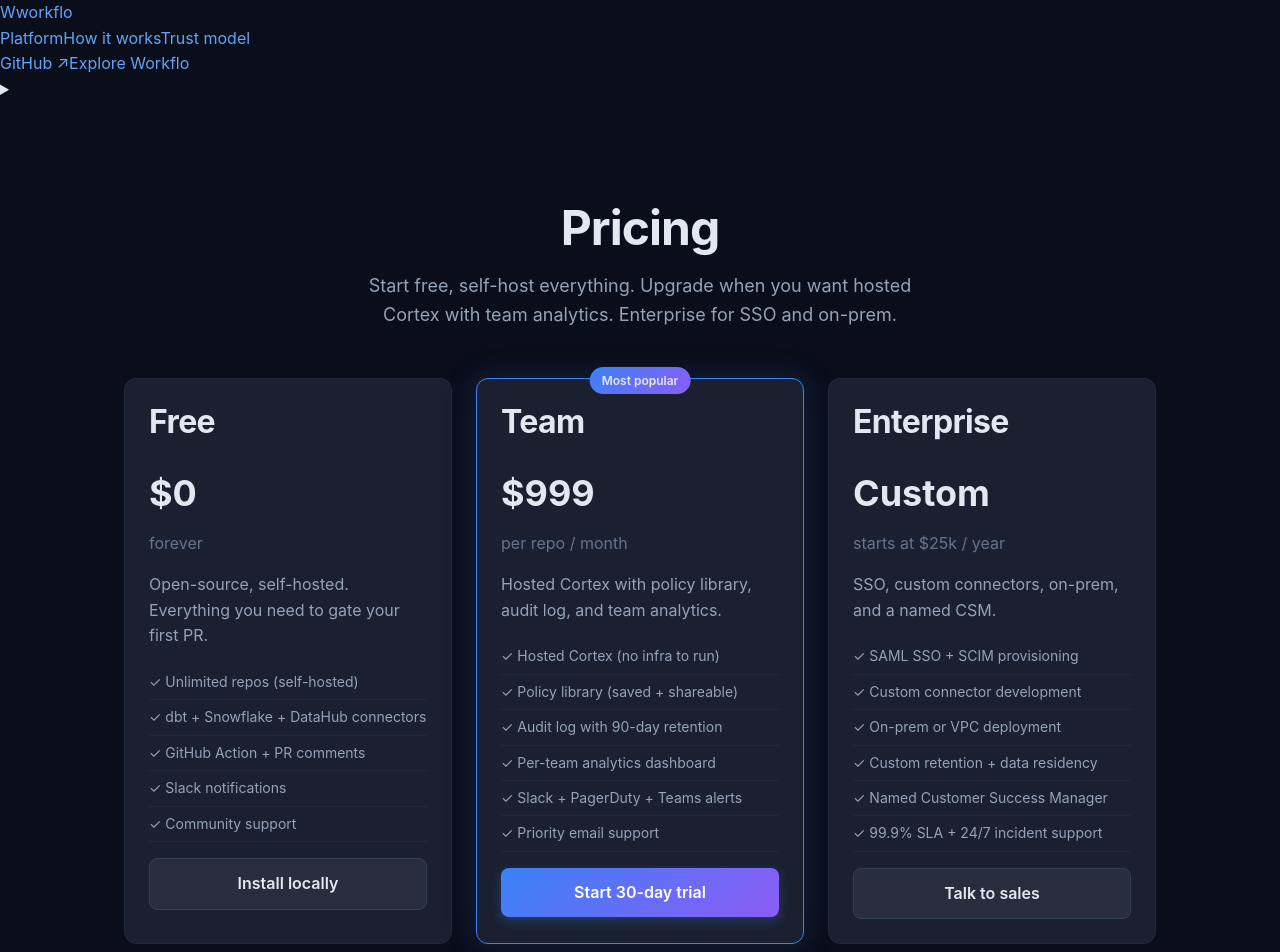
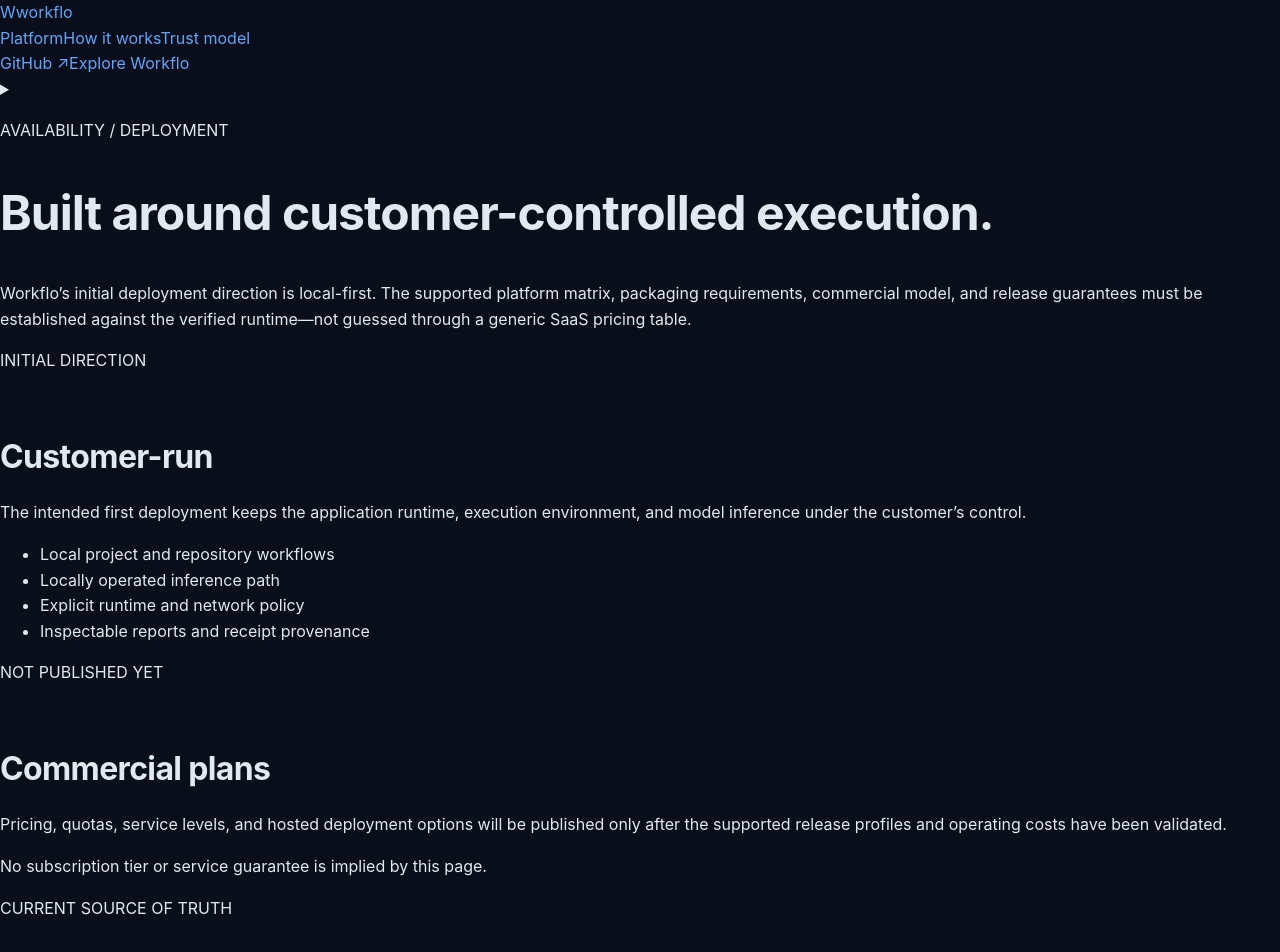
Before and after one commit to Kshitij-Tripathi87/workflo, a Next.js app in the folder website/: page /pricing in a window 1280 px wide. Shown: the top 952 px of the page. Built offline with nearby package versions, Linux system fonts and the light colour scheme.

Commit message:
replace unsupported pricing claims with deployment availability

```diff
--- a/website/app/pricing/page.tsx
+++ b/website/app/pricing/page.tsx
@@ -1,175 +1,75 @@
 import Link from "next/link";
 
-export default function PricingPage() {
-  const tiers = [
-    {
-      name: "Free",
-      price: "$0",
-      cadence: "forever",
-      description: "Open-source, self-hosted. Everything you need to gate your first PR.",
-      features: [
-        "Unlimited repos (self-hosted)",
-        "dbt + Snowflake + DataHub connectors",
-        "GitHub Action + PR comments",
-        "Slack notifications",
-        "Community support",
-      ],
-      cta: "Install locally",
-      href: "https://docs.cortex.dev/install",
-      highlighted: false,
-    },
-    {
-      name: "Team",
-      price: "$999",
-      cadence: "per repo / month",
-      description: "Hosted Cortex with policy library, audit log, and team analytics.",
-      features: [
-        "Hosted Cortex (no infra to run)",
-        "Policy library (saved + shareable)",
-        "Audit log with 90-day retention",
-        "Per-team analytics dashboard",
-        "Slack + PagerDuty + Teams alerts",
-        "Priority email support",
-      ],
-      cta: "Start 30-day trial",
-      href: "mailto:hello@cortex.dev?subject=team%20trial",
-      highlighted: true,
-    },
-    {
-      name: "Enterprise",
-      price: "Custom",
-      cadence: "starts at $25k / year",
-      description: "SSO, custom connectors, on-prem, and a named CSM.",
-      features: [
-        "SAML SSO + SCIM provisioning",
-        "Custom connector development",
-        "On-prem or VPC deployment",
-        "Custom retention + data residency",
-        "Named Customer Success Manager",
-        "99.9% SLA + 24/7 incident support",
-      ],
-      cta: "Talk to sales",
-      href: "mailto:hello@cortex.dev?subject=enterprise",
-      highlighted: false,
-    },
-  ];
+export default function AvailabilityPage() {
+  return (
+    <div className="product-page">
+      <section className="subpage-hero subpage-hero--compact">
+        <div className="site-shell">
+          <p className="eyebrow">AVAILABILITY / DEPLOYMENT</p>
+          <h1>Built around customer-controlled execution.</h1>
+          <p>
+            Workflo’s initial deployment direction is local-first. The
+            supported platform matrix, packaging requirements, commercial
+            model, and release guarantees must be established against the
+            verified runtime—not guessed through a generic SaaS pricing table.
+          </p>
+        </div>
+      </section>
 
-  return (
-    <div className="container" style={{ paddingTop: 64, paddingBottom: 64 }}>
-      <h1 style={{ textAlign: "center", marginBottom: 16 }}>Pricing</h1>
-      <p
-        style={{
-          textAlign: "center",
-          fontSize: 18,
-          color: "var(--text-dim)",
-          maxWidth: 600,
-          margin: "0 auto 48px",
-        }}
-      >
-        Start free, self-host everything. Upgrade when you want hosted Cortex
-        with team analytics. Enterprise for SSO and on-prem.
-  </p>
+      <section className="product-section section-pad">
+        <div className="site-shell availability-grid">
+          <article className="availability-card">
+            <span className="eyebrow">INITIAL DIRECTION</span>
+            <h2>Customer-run</h2>
+            <p>
+              The intended first deployment keeps the application runtime,
+              execution environment, and model inference under the customer’s
+              control.
+            </p>
+            <ul>
+              <li>Local project and repository workflows</li>
+              <li>Locally operated inference path</li>
+              <li>Explicit runtime and network policy</li>
+              <li>Inspectable reports and receipt provenance</li>
+            </ul>
+          </article>
+          <article className="availability-card availability-card--quiet">
+            <span className="eyebrow">NOT PUBLISHED YET</span>
+            <h2>Commercial plans</h2>
+            <p>
+              Pricing, quotas, service levels, and hosted deployment options
+              will be published only after the supported release profiles and
+              operating costs have been validated.
+            </p>
+            <p>
+              No subscription tier or service guarantee is implied by this
+              page.
+            </p>
+          </article>
+        </div>
+      </section>
 
-      <div
-        style={{
-          display: "grid",
-          gridTemplateColumns: "repeat(3, 1fr)",
-          gap: 24,
-        }}
-      >
-        {tiers.map((tier) => (
-          <div
-            key={tier.name}
-            className="card"
-            style={{
-              borderColor: tier.highlighted
-                ? "var(--accent)"
-                : "var(--border)",
-              boxShadow: tier.highlighted
-                ? "0 0 32px rgba(59, 130, 246, 0.18)"
-                : "none",
-              position: "relative",
-            }}
+      <section className="closing-section section-pad">
+        <div className="site-shell closing-panel">
+          <p className="eyebrow">CURRENT SOURCE OF TRUTH</p>
+          <h2>Follow the product as it is built.</h2>
+          <p>
+            Check the repository for the current implementation, installation
+            instructions, and verified capabilities.
+          </p>
+          <a
+            className="button button--light"
+            href="https://github.com/Kshitij-Tripathi87/workflo"
+            target="_blank"
+            rel="noreferrer"
           >
-            {tier.highlighted && (
-              <div
-                style={{
-                  position: "absolute",
-                  top: -12,
-                  left: "50%",
-                  transform: "translateX(-50%)",
-                  background: "var(--gradient)",
-                  padding: "4px 12px",
-                  borderRadius: 999,
-                  fontSize: 12,
-                  fontWeight: 600,
-                }}
-              >
-                Most popular
-              </div>
-            )}
-            <h2 style={{ marginTop: 0 }}>{tier.name}</h2>
-            <div
-              style={{
-                fontSize: 36,
-                fontWeight: 700,
-                margin: "8px 0",
-              }}
-            >
-              {tier.price}
-            </div>
-            <div style={{ color: "var(--text-muted)", marginBottom: 16 }}>
-              {tier.cadence}
-            </div>
-            <p style={{ color: "var(--text-dim)" }}>{tier.description}</p>
-            <ul
-              style={{
-                listStyle: "none",
-                padding: 0,
-                margin: "16px 0",
-                color: "var(--text-dim)",
-                fontSize: 14,
-              }}
-            >
-              {tier.features.map((f) => (
-                <li
-                  key={f}
-                  style={{
-                    padding: "6px 0",
-                    borderBottom: "1px solid var(--border)",
-                  }}
-                >
-                  ✓ {f}
-              </li>
-              ))}
-         </ul>
-            <a
-              href={tier.href}
-              className={tier.highlighted ? "btn btn-primary" : "btn btn-secondary"}
-              style={{
-                display: "block",
-                textAlign: "center",
-                marginTop: 16,
-              }}
-            >
-              {tier.cta}
+            Open the Workflo repository <span aria-hidden="true">↗</span>
           </a>
-       </div>
-        ))}
-   </div>
-
-      <div
-        style={{
-          textAlign: "center",
-          marginTop: 64,
-          color: "var(--text-muted)",
-          fontSize: 14,
-        }}
-      >
-        All plans include the core engine, all current connectors, and the
-        GitHub Action. No per-seat fees.{" "}
-        <Link href="/product">See what's included →</Link>
-  </div>
- </div>
+          <Link className="text-link closing-panel__secondary-link" href="/">
+            Back to Workflo <span aria-hidden="true">↗</span>
+          </Link>
+        </div>
+      </section>
+    </div>
   );
 }
```
